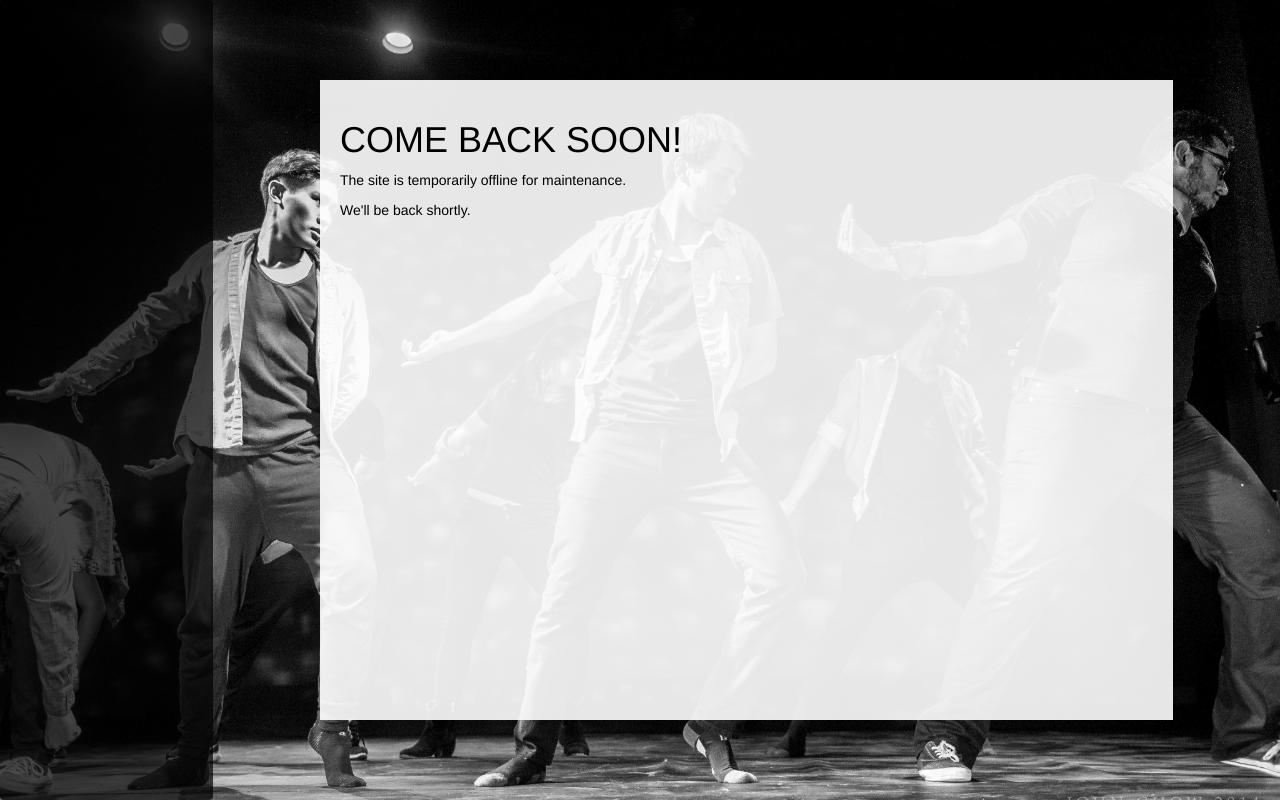
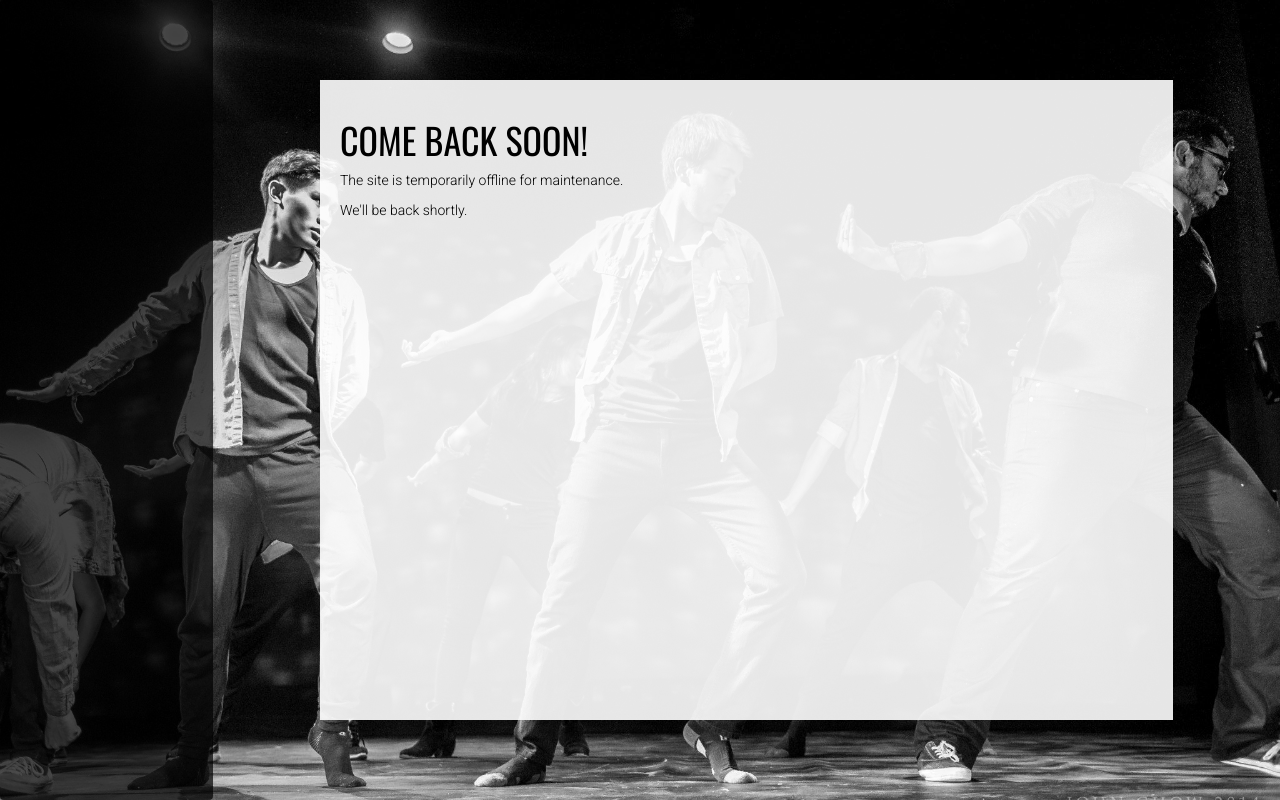
Before and after one commit to mitdancetroupe/dt, a Django app: template templates/503.html in a window 1280 px wide. Run offline with Django 3.2, Linux system fonts and the light colour scheme; the template is opened without the code that fills it, so the values that code supplies are empty; some libraries are stand-ins or nearby versions.

Commit message:
fix templates, css

```diff
--- a/static/css/_constants.scss
+++ b/static/css/_constants.scss
@@ -8,8 +8,8 @@ $black: #000;
 $highlight: #B2EBF2;
 $highlight-dark: #0097A7;
 
-$header_font: 'Oswald' sans-serif;
-$body_font: 'Roboto' sans-serif;
+$header_font: 'Oswald', sans-serif;
+$body_font: 'Roboto', sans-serif;
 
 @mixin body_font($weight) {
     font-family: $body_font;
--- a/static/css/style.css
+++ b/static/css/style.css
@@ -17,13 +17,13 @@ html, body, #container {
 body {
   background-color: transparent;
   color: #000;
-  font-family: "Roboto" sans-serif;
+  font-family: "Roboto", sans-serif;
   font-weight: 300; }
   body p {
-    font-family: "Roboto" sans-serif;
+    font-family: "Roboto", sans-serif;
     font-weight: 300; }
   body h1, body h2, body h3, body h4, body h5, body h6 {
-    font-family: "Oswald" sans-serif;
+    font-family: "Oswald", sans-serif;
     text-transform: uppercase;
     font-weight: 400; }
   body #content {
@@ -57,27 +57,27 @@ body {
         float: right; }
       body #content .square-img .img-heading {
         color: #B2EBF2;
-        font-family: "Oswald" sans-serif;
+        font-family: "Oswald", sans-serif;
         text-transform: uppercase;
         font-weight: 400;
         line-height: 0; }
       body #content .square-img .img-text {
         color: #fff;
         margin: 0;
-        font-family: "Oswald" sans-serif;
+        font-family: "Oswald", sans-serif;
         text-transform: uppercase;
         font-weight: 400; }
     body #content .dance-div {
       height: 100px;
       background-color: #000;
       margin-bottom: 10px;
-      font-family: "Oswald" sans-serif;
+      font-family: "Oswald", sans-serif;
       text-transform: uppercase;
       font-weight: 400;
       color: #fff;
       cursor: pointer; }
       body #content .dance-div .dance-name {
-        font-family: "Oswald" sans-serif;
+        font-family: "Oswald", sans-serif;
         font-weight: 400;
         margin: 0;
         color: #B2EBF2;
@@ -85,7 +85,7 @@ body {
         font-size: 1em; }
       body #content .dance-div p {
         margin: 0;
-        font-family: "Roboto" sans-serif;
+        font-family: "Roboto", sans-serif;
         text-transform: none;
         font-weight: 100;
         font-size: 0.9em; }
@@ -93,7 +93,7 @@ body {
       background-color: #000;
       height: 150px;
       color: #B2EBF2;
-      font-family: "Oswald" sans-serif;
+      font-family: "Oswald", sans-serif;
       text-transform: uppercase;
       font-weight: 400; }
       body #content .workshops-div .workshops-text {
@@ -101,11 +101,11 @@ body {
     body #content .profile-pic {
       width: 200px; }
     body #content form label {
-      font-family: "Oswald" sans-serif;
+      font-family: "Oswald", sans-serif;
       text-transform: uppercase;
       font-weight: 400; }
     body #content form input {
-      font-family: "Roboto" sans-serif;
+      font-family: "Roboto", sans-serif;
       font-weight: 300; }
   body .no-transition {
     -webkit-animation: none !important;
@@ -137,7 +137,7 @@ nav {
     nav #navbar-collapse ul.nav li a {
       color: #B2EBF2;
       text-align: center;
-      font-family: "Oswald" sans-serif;
+      font-family: "Oswald", sans-serif;
       text-transform: uppercase;
       font-weight: 400; }
     nav #navbar-collapse ul.nav li a:hover {
--- a/templates/base.html
+++ b/templates/base.html
@@ -15,7 +15,7 @@
         <!--[if IE]>
         <link rel="stylesheet" href="../css/ie.css" type="text/css" media="screen, projection"/>
         <![endif]-->
-        <link href='http://fonts.googleapis.com/css?family=Roboto:100,300,700,400|Oswald:300,400|Montserrat' rel='stylesheet' type='text/css'>
+        <link href='https://fonts.googleapis.com/css?family=Roboto:400,100,300,700|Montserrat|Oswald:400,300,700' rel='stylesheet' type='text/css'>
         <link rel="stylesheet" href="{{ STATIC_URL }}css/style.css" type="text/css" media="screen, projection"/>
         <title>{% block title %}{% endblock %} | MIT Dance Troupe</title>
         {% block extra_head %}{% endblock %}
```
Also changed, not shown: 1 other file.
